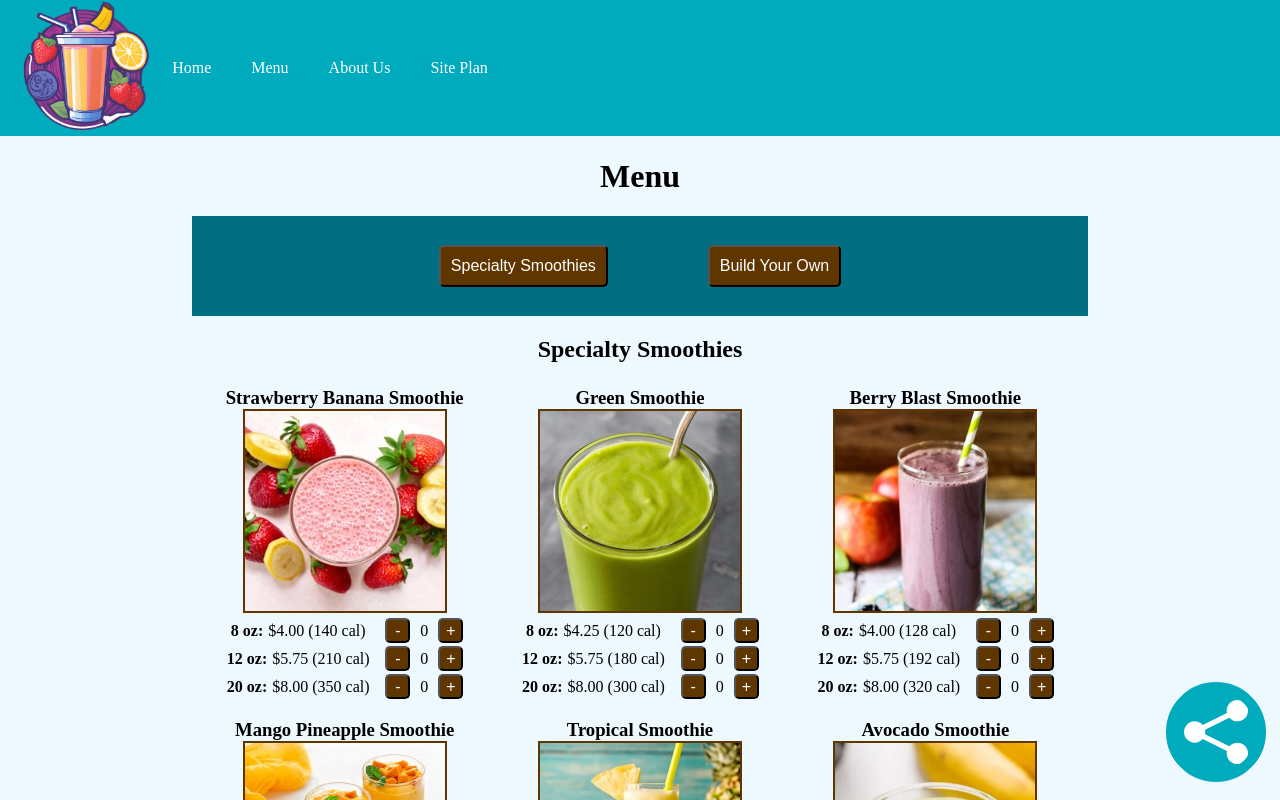
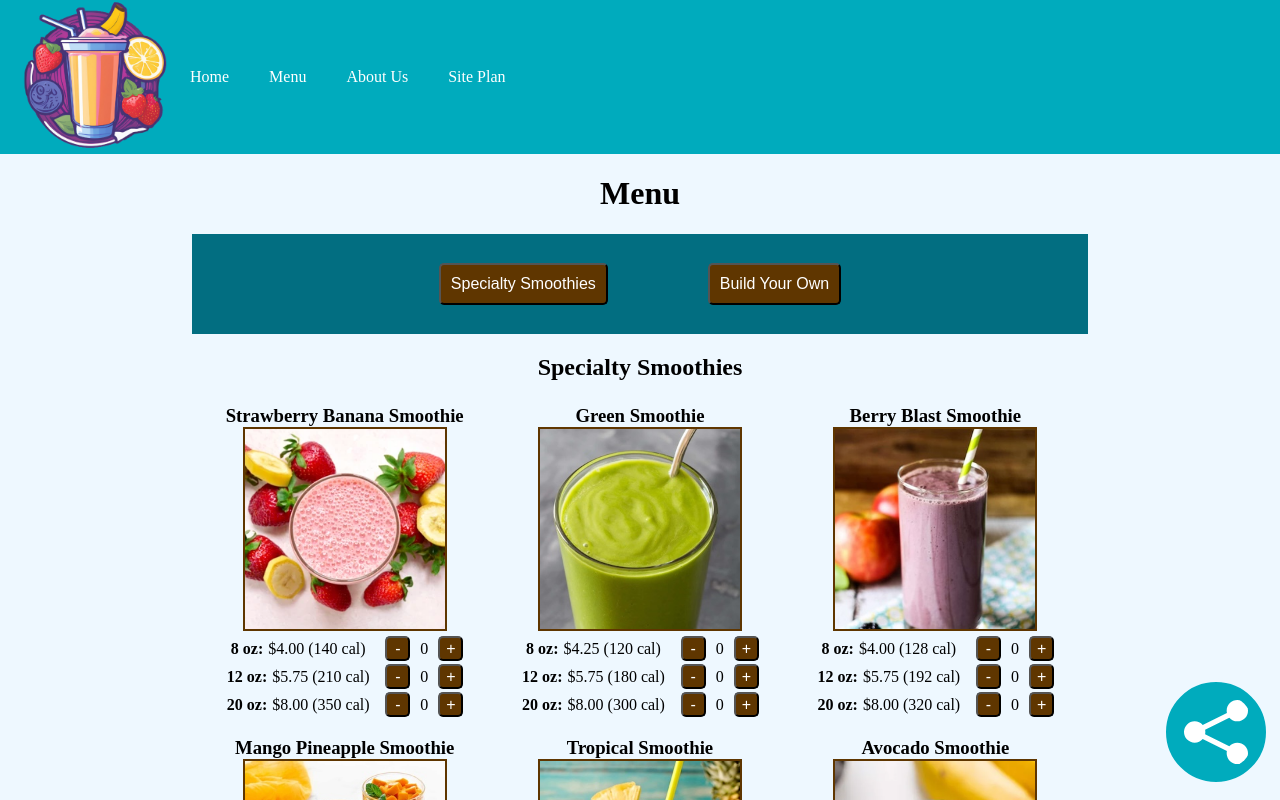
Before and after one commit to alexanderdombroski/blendz, a React (Create React App) app: page /menu in a window 1280 px wide. Shown: the top 800 px of the page. Built offline with nearby package versions, Linux system fonts and the light colour scheme; a web font is replaced by a local one.

Commit message:
improved page load

```diff
--- a/public/index.html
+++ b/public/index.html
@@ -13,9 +13,12 @@
     <link rel="icon" sizes="64x64" href="%PUBLIC_URL%/images/icons/blendz-icon-64.png" />
     <link rel="apple-touch-icon" href="%PUBLIC_URL%/images/icons/blendz-apple-touch.png" />
 
+    <!-- Preloading -->
     <link rel="preconnect" href="https://fonts.googleapis.com">
     <link rel="preconnect" href="https://fonts.gstatic.com" crossorigin>
     <link href="https://fonts.googleapis.com/css2?family=Playwrite+DE+Grund:wght@100..400&family=Rubik:ital,wght@0,300..900;1,300..900&display=swap" rel="stylesheet">
+    <link rel="preload" href="%PUBLIC_URL%/images/acai-ingredients.jpg" as="image">
+
     <!--
       manifest.json provides metadata used when your web app is installed on a
       user's mobile device or desktop. See https://developers.google.com/web/fundamentals/web-app-manifest/
--- a/src/styles/styles.css
+++ b/src/styles/styles.css
@@ -97,7 +97,7 @@ nav ul {
 }
 
 .logo img {
-    width: 100%;
+    width: 150px;
 }
 
 nav a, nav a:visited {
@@ -201,6 +201,7 @@ footer a:hover {
     justify-content: space-evenly;
     align-items: center;
 }
+
 .page-summary:nth-of-type(2n) {
     flex-direction: row-reverse;
     margin-left: 40%;
@@ -256,11 +257,11 @@ footer a:hover {
     border: 4px var(--accent2-color) solid;
 }
 
-.ingredients .card img {
+.ingredients img {
     width: 100px;
 }
 
-.smoothies .card img {
+.smoothies img {
     border: #5f3600 solid 2px;
     width: 200px;
 }
```
